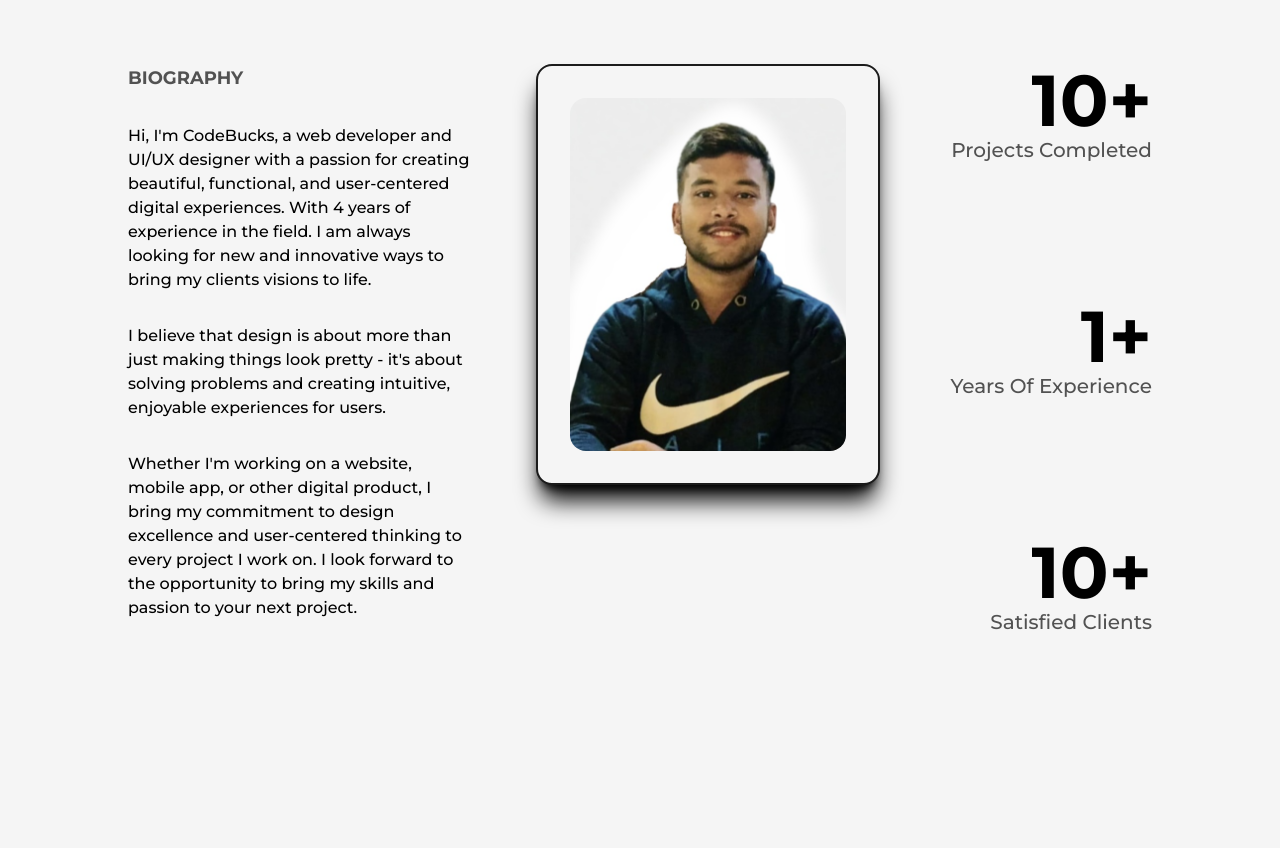
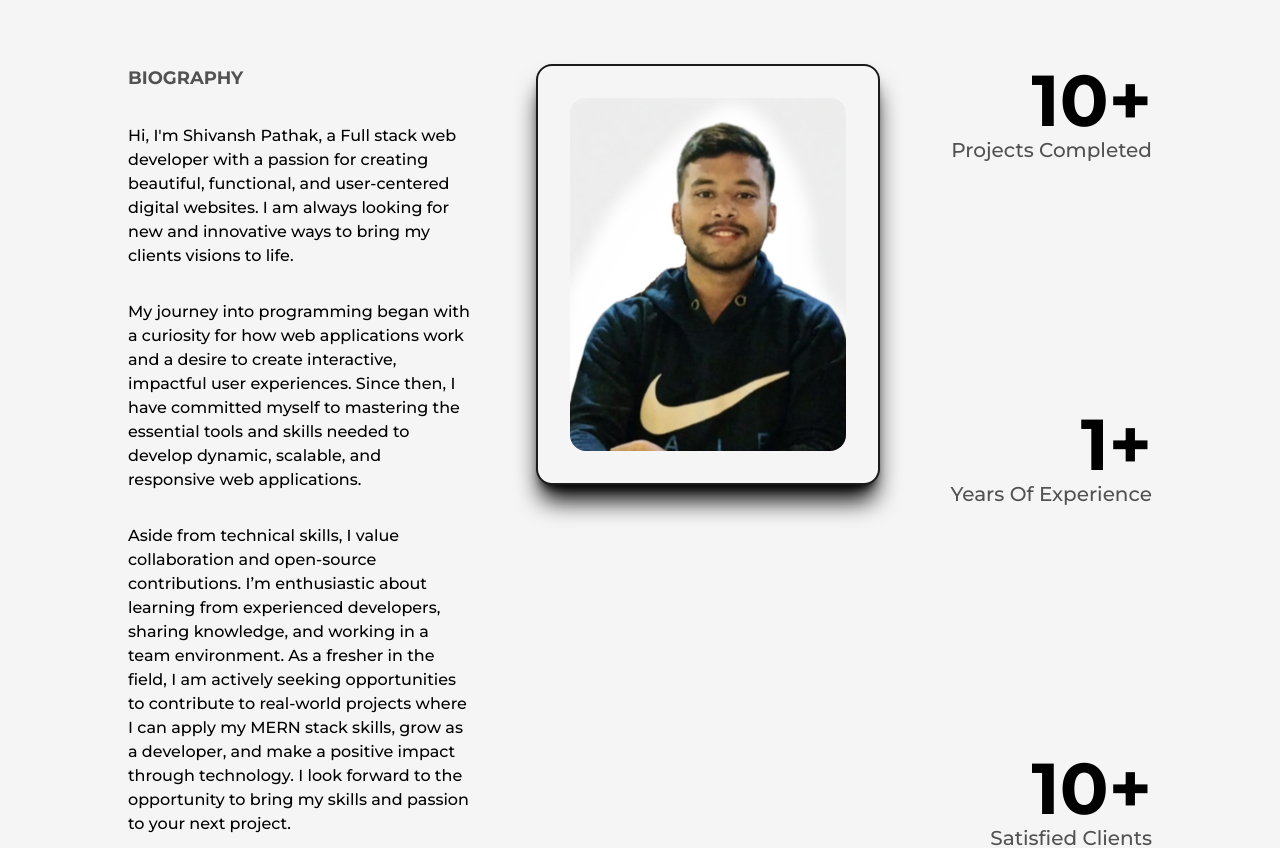
Before and after one commit to pathakshivansh64/My-Portfolio, a Next.js app: page /about in a window 1280 px wide. Shown: the part 360-1208 px from the top of the page. Built offline with nearby package versions, Linux system fonts and the light colour scheme.

Commit message:
aboutchange

```diff
--- a/src/pages/about.js
+++ b/src/pages/about.js
@@ -49,20 +49,17 @@ const about = () => {
             <div className='col-span-3 flex flex-col items-start justify-start xl:col-span-4 md:order-2 md:col-span-8'>
               <h2 className='mb-4 text-lg font-bold uppercase text-dark/75  dark:text-light/75 '>Biography</h2>
               <p className='my-4 font-medium'>
-            Hi, I&#39;m CodeBucks, a web developer and UI/UX designer with a passion for creating beautiful, functional,
-            and user-centered digital experiences. With 4 years of experience in the field. I am always looking for
+            Hi, I&#39;m Shivansh Pathak, a Full stack web developer  with a passion for creating beautiful, functional,
+            and user-centered digital websites. I am always looking for
             new and innovative ways to bring my clients visions to life.
             </p>
 
             <p className='my-4 font-medium'>
-            I believe that design is about more than just making things look pretty - it&#39;s about solving problems and
-            creating intuitive, enjoyable experiences for users.
+            My journey into programming began with a curiosity for how web applications work and a desire to create interactive, impactful user experiences. Since then, I have committed myself to mastering the essential tools and skills needed to develop dynamic, scalable, and responsive web applications.
             </p>
 
             <p className='my-4 font-medium'>
-            Whether I&#39;m working on a website, mobile app, or
-            other digital product, I bring my commitment to design excellence and user-centered thinking to
-            every project I work on. I look forward to the opportunity to bring my skills and passion to your next project.
+            Aside from technical skills, I value collaboration and open-source contributions. I’m enthusiastic about learning from experienced developers, sharing knowledge, and working in a team environment. As a fresher in the field, I am actively seeking opportunities to contribute to real-world projects where I can apply my MERN stack skills, grow as a developer, and make a positive impact through technology. I look forward to the opportunity to bring my skills and passion to your next project.
             </p>
             </div>
 
```
